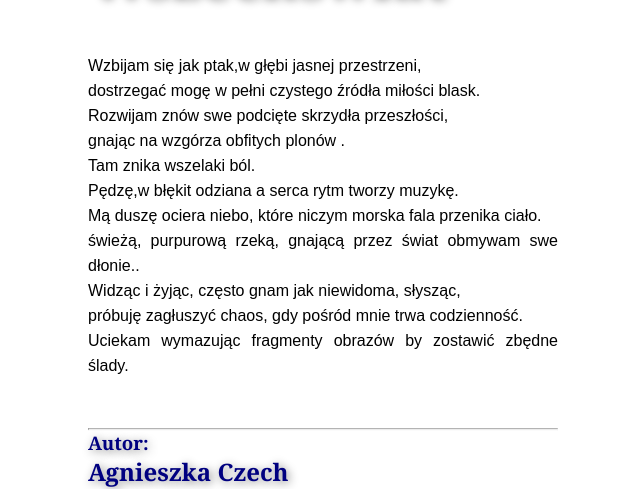
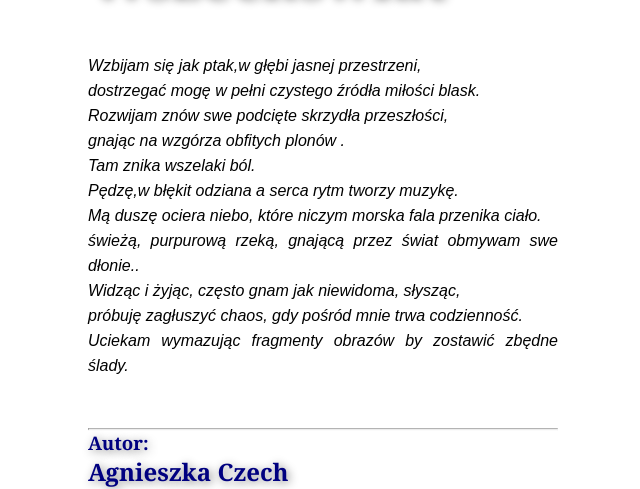
Before and after one commit to next-mr/nauka-gita, a plain HTML site: page index.html in a window 1280 px wide. Shown: the part 183-672 px from the top of the page, 317-957 px from the left. Drawn offline with Linux system fonts and the light colour scheme.

Commit message:
I changed paragraph

```diff
--- a/index.html
+++ b/index.html
@@ -12,14 +12,15 @@
   <div class="container">
     <div class="poem">
       <h1 class="poem__h1">Wszechświat</h1>
-      <p class="poem__p">Wzbijam się jak ptak,w głębi jasnej przestrzeni, <br>dostrzegać mogę w pełni czystego źródła
+      <p class="poem__p"><em>Wzbijam się jak ptak,w głębi jasnej przestrzeni, <br>dostrzegać mogę w pełni czystego
+          źródła
           miłości blask.<br>Rozwijam
           znów swe podcięte skrzydła przeszłości, <br>gnając na wzgórza obfitych plonów .<br>Tam znika wszelaki ból.<br>
           Pędzę,w błękit odziana a serca rytm tworzy muzykę.<br>
           Mą duszę ociera niebo, które niczym morska fala przenika ciało.<br>
           świeżą, purpurową rzeką, gnającą przez świat obmywam swe dłonie..<br>
           Widząc i żyjąc, często gnam jak niewidoma, słysząc,<br> próbuję zagłuszyć chaos, gdy pośród mnie trwa
-        codzienność.<br>Uciekam wymazując fragmenty obrazów by zostawić zbędne ślady.</p>
+          codzienność.<br>Uciekam wymazując fragmenty obrazów by zostawić zbędne ślady.</em></p>
       <hr>
       <h3 class="poem__author">Autor:</h2>
         <h2 class="poem__name">Agnieszka Czech</h2>
```
Lines whose indentation alone changed are shown as unchanged.
